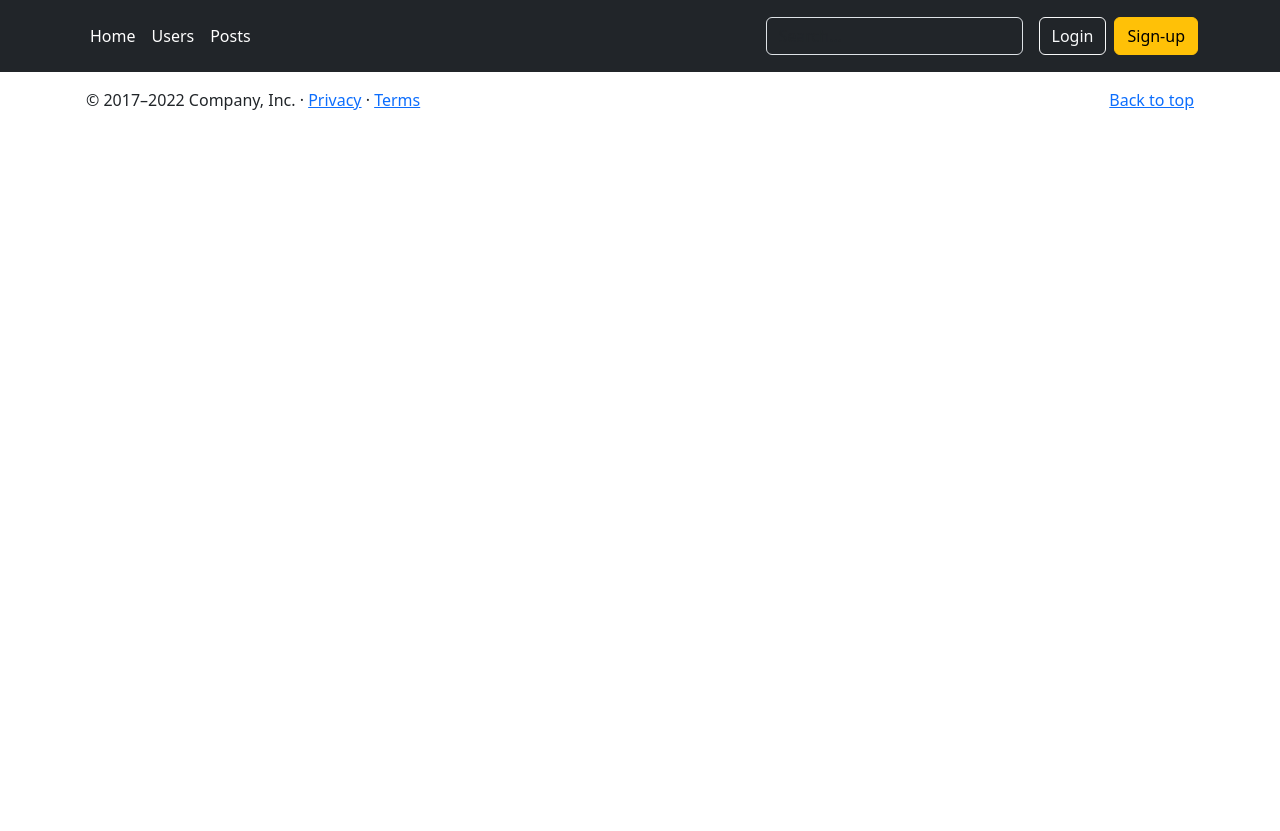
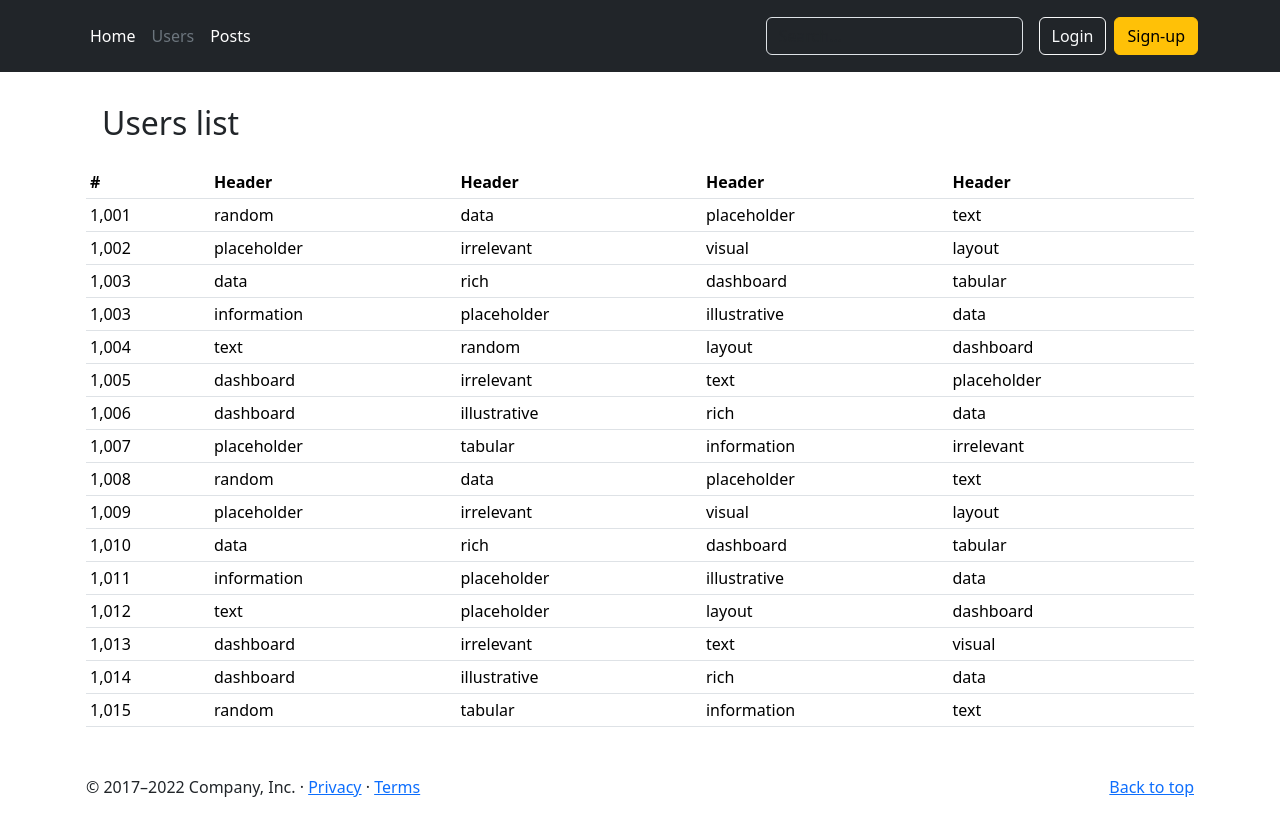
Before and after one commit to amirsahra/blog-vue3-spa, a Vue app: page /users in a window 1280 px wide. Before the commit the page ends 800 px from the top, so only its background shows below. Built offline with nearby package versions, Linux system fonts and the light colour scheme.

Commit message:
feat: users tmp

```diff
--- /dev/null
+++ b/src/components/pages/user/Users.vue
@@ -0,0 +1,142 @@
+<template>
+  <div class="container p-3">
+    <h2 class="p-3">Users list</h2>
+    <div class="table-responsive">
+      <table class="table table-sm table-hover">
+        <thead>
+        <tr>
+          <th scope="col">#</th>
+          <th scope="col">Header</th>
+          <th scope="col">Header</th>
+          <th scope="col">Header</th>
+          <th scope="col">Header</th>
+        </tr>
+        </thead>
+        <tbody>
+        <tr>
+          <td>1,001</td>
+          <td>random</td>
+          <td>data</td>
+          <td>placeholder</td>
+          <td>text</td>
+        </tr>
+        <tr>
+          <td>1,002</td>
+          <td>placeholder</td>
+          <td>irrelevant</td>
+          <td>visual</td>
+          <td>layout</td>
+        </tr>
+        <tr>
+          <td>1,003</td>
+          <td>data</td>
+          <td>rich</td>
+          <td>dashboard</td>
+          <td>tabular</td>
+        </tr>
+        <tr>
+          <td>1,003</td>
+          <td>information</td>
+          <td>placeholder</td>
+          <td>illustrative</td>
+          <td>data</td>
+        </tr>
+        <tr>
+          <td>1,004</td>
+          <td>text</td>
+          <td>random</td>
+          <td>layout</td>
+          <td>dashboard</td>
+        </tr>
+        <tr>
+          <td>1,005</td>
+          <td>dashboard</td>
+          <td>irrelevant</td>
+          <td>text</td>
+          <td>placeholder</td>
+        </tr>
+        <tr>
+          <td>1,006</td>
+          <td>dashboard</td>
+          <td>illustrative</td>
+          <td>rich</td>
+          <td>data</td>
+        </tr>
+        <tr>
+          <td>1,007</td>
+          <td>placeholder</td>
+          <td>tabular</td>
+          <td>information</td>
+          <td>irrelevant</td>
+        </tr>
+        <tr>
+          <td>1,008</td>
+          <td>random</td>
+          <td>data</td>
+          <td>placeholder</td>
+          <td>text</td>
+        </tr>
+        <tr>
+          <td>1,009</td>
+          <td>placeholder</td>
+          <td>irrelevant</td>
+          <td>visual</td>
+          <td>layout</td>
+        </tr>
+        <tr>
+          <td>1,010</td>
+          <td>data</td>
+          <td>rich</td>
+          <td>dashboard</td>
+          <td>tabular</td>
+        </tr>
+        <tr>
+          <td>1,011</td>
+          <td>information</td>
+          <td>placeholder</td>
+          <td>illustrative</td>
+          <td>data</td>
+        </tr>
+        <tr>
+          <td>1,012</td>
+          <td>text</td>
+          <td>placeholder</td>
+          <td>layout</td>
+          <td>dashboard</td>
+        </tr>
+        <tr>
+          <td>1,013</td>
+          <td>dashboard</td>
+          <td>irrelevant</td>
+          <td>text</td>
+          <td>visual</td>
+        </tr>
+        <tr>
+          <td>1,014</td>
+          <td>dashboard</td>
+          <td>illustrative</td>
+          <td>rich</td>
+          <td>data</td>
+        </tr>
+        <tr>
+          <td>1,015</td>
+          <td>random</td>
+          <td>tabular</td>
+          <td>information</td>
+          <td>text</td>
+        </tr>
+        </tbody>
+      </table>
+    </div>
+  </div>
+</template>
+
+<script>
+export default {
+  name: "Users"
+}
+</script>
+
+<style scoped>
+
+</style>
--- a/src/router.js
+++ b/src/router.js
@@ -1,8 +1,10 @@
 import {createRouter, createWebHistory} from 'vue-router';
 import Home from "@/components/pages/Home";
+import Users from "@/components/pages/user/Users";
 
 const routes = [
-    {path: "/", name: "home", component: Home}
+    {path: "/", name: "home", component: Home},
+    {path: "/users", name: "users", component: Users}
 ];
 
 const router = createRouter({
```
